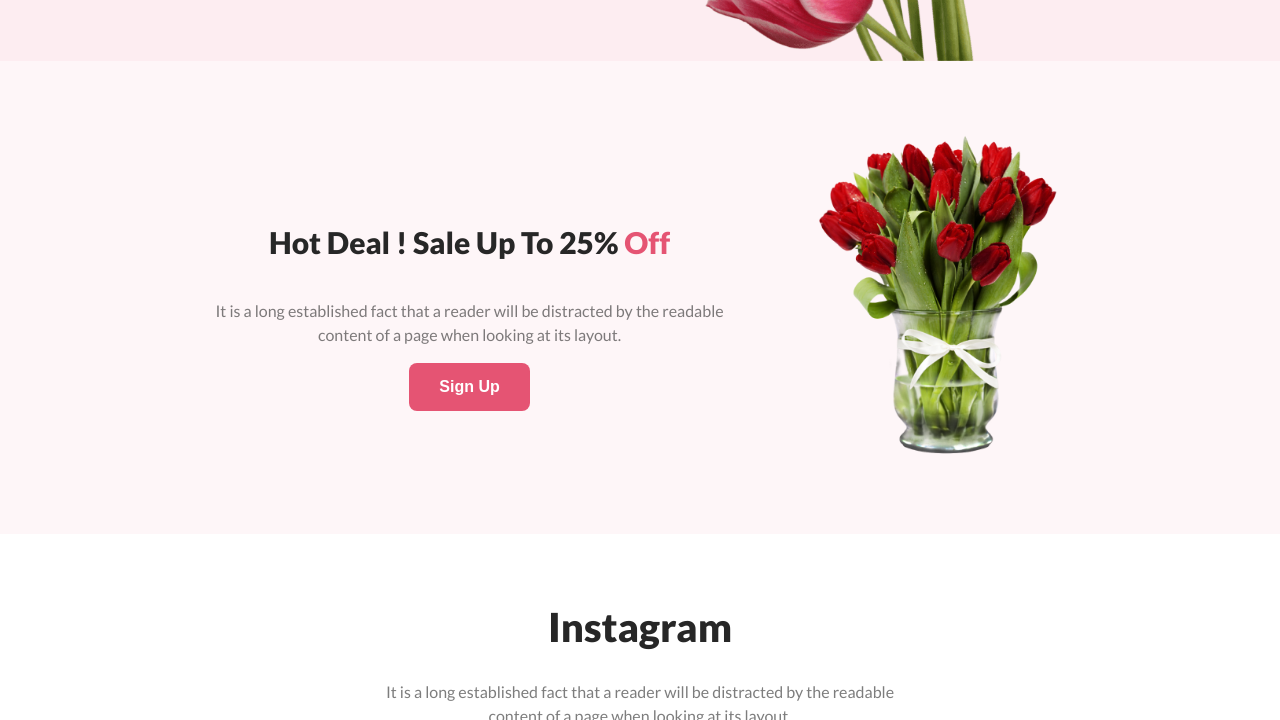
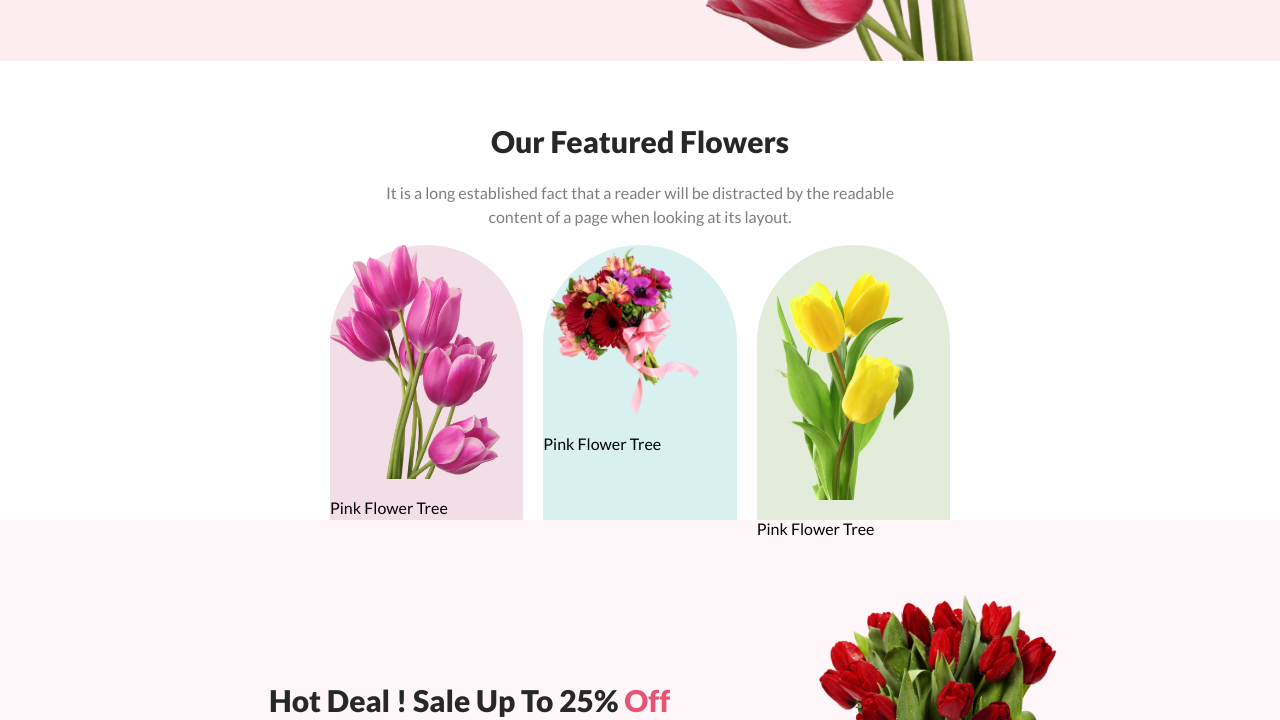
Before and after one commit to Sanaullah30/flower-shop, a plain HTML site: page index.html in a window 1280 px wide. Shown: the part 556-1276 px from the top of the page. Drawn offline with Linux system fonts and the light colour scheme.

Commit message:
added featured

```diff
--- a/css/style.css
+++ b/css/style.css
@@ -58,6 +58,52 @@ body {
 }
 
 /* main section styles */
+.our-featured {
+    padding-top: 40px;
+}
+
+.featured-title {
+    line-height: 0;
+}
+
+.our-featured .featured-section {
+    display: flex;
+    align-items: center;
+    width: 50%;
+    margin: auto;
+}
+
+
+.featured-section .flower-section {
+    width: 80%;
+    margin: auto;
+    border-radius: 300px 300px 0px 0px;
+    height: 275px;
+    margin: 0px 10px;
+
+}
+
+.featured-section .flower-sec-one {
+    background: rgba(167, 33, 98, 0.15);
+}
+
+.featured-section .flower-sec-two {
+    background: rgba(5, 151, 160, 0.15);
+}
+
+.featured-section .flower-sec-three {
+    background: rgba(71, 125, 17, 0.15);
+}
+
+.flower-section .flower {
+    width: 170px;
+    height: auto;
+}
+
+.our-featured .featured-content {
+    text-align: center;
+}
+
 
 .main-section {
     display: flex;
--- a/index.html
+++ b/index.html
@@ -1,16 +1,18 @@
 <!DOCTYPE html>
 <html lang="en">
+
 <head>
     <meta charset="UTF-8">
     <meta name="viewport" content="width=device-width, initial-scale=1.0">
     <title>Flower Shop</title>
 
     <link rel="preconnect" href="https://fonts.googleapis.com">
-<link rel="preconnect" href="https://fonts.gstatic.com" crossorigin>
-<link href="https://fonts.googleapis.com/css2?family=Lato:wght@400;700;900&display=swap" rel="stylesheet">
+    <link rel="preconnect" href="https://fonts.gstatic.com" crossorigin>
+    <link href="https://fonts.googleapis.com/css2?family=Lato:wght@400;700;900&display=swap" rel="stylesheet">
 
     <link rel="stylesheet" href="css/style.css">
 </head>
+
 <body>
     <header class="header">
         <nav>
@@ -19,19 +21,43 @@
         <div class="heading">
             <div class="heading-content">
                 <h3 class="heading-slogan">Let's make <br> beautiful flowers a <br> part of your life.</h3>
-                <p class="para">It is a long established fact that a reader will be distracted by the readable content of a page when looking at its layout. The point of using Lorem Ipsum is that it has a more-or-less normal distribution of letters.</p>
+                <p class="para">It is a long established fact that a reader will be distracted by the readable content
+                    of a page when looking at its layout. The point of using Lorem Ipsum is that it has a more-or-less
+                    normal distribution of letters.</p>
                 <button class="btn-primary"><a href="">Shop Now</a></button>
             </div>
 
-                <img src="./images/pngwing 10.png" alt="heading-flower">
+            <img src="./images/pngwing 10.png" alt="heading-flower">
 
         </div>
     </header>
     <main>
+        <section class="our-featured">
+            <div class="featured-content">
+                <h4 class="primary-title featured-title">Our Featured Flowers</h4>
+                <p class="para">It is a long established fact that a reader will be distracted by the readable <br>
+                    content of a page when looking at its layout.</p>
+            </div>
+            <div class="featured-section">
+                <div class="flower-section flower-sec-one">
+                    <img src="./images/pngwing 6.png" alt="" class="flower">
+                    <p class="flower-para">Pink Flower Tree</p>
+                </div>
+                <div class="flower-section flower-sec-two">
+                    <img src="./images/pngwing 5.png" alt="" class="flower">
+                    <p class="flower-para">Pink Flower Tree</p>
+                </div>
+                <div class="flower-section flower-sec-three">
+                    <img src="./images/pngwing 7.png" alt="" class="flower">
+                    <p class="flower-para">Pink Flower Tree</p>
+                </div>
+            </div>
+        </section>
         <section class="main-section">
             <div class="discount-content">
                 <h4 class="primary-title">Hot Deal ! Sale Up To 25% <span class="off">Off</span></h4>
-                <p class="para">It is a long established fact that a reader will be distracted by the readable <br> content of a page when looking at its layout.</p>
+                <p class="para">It is a long established fact that a reader will be distracted by the readable <br>
+                    content of a page when looking at its layout.</p>
                 <button class="btn-primary"><a href="">Sign Up</a></button>
             </div>
             <div class="discount-image">
@@ -43,7 +69,8 @@
         <section class="instagram">
             <div class="insta-content">
                 <h4 class="insta-title">Instagram</h4>
-                <p class="para">It is a long established fact that a reader will be distracted by the readable <br> content of a page when looking at its layout.</p>
+                <p class="para">It is a long established fact that a reader will be distracted by the readable <br>
+                    content of a page when looking at its layout.</p>
             </div>
             <div class="insta-image-section">
                 <img src="./images/Flower 01.png" alt="" class="insta-image">
@@ -62,15 +89,17 @@
                 </form>
             </div>
         </section>
-         <!-- Instagram Section end -->
+        <!-- Instagram Section end -->
 
     </main>
     <footer class="footer">
         <h4 class="footer-title"><span>Flower</span>Shop</h4>
-        <p class="para footer-para">It is a long established fact that a reader will be distracted by the readable <br> content of a page when looking at its layout.</p>
+        <p class="para footer-para">It is a long established fact that a reader will be distracted by the readable <br>
+            content of a page when looking at its layout.</p>
 
         <p class="copyright"> &copy; 2020-2023, FlowerShop.com. All rights reserved.</p>
 
     </footer>
 </body>
+
 </html>
```
